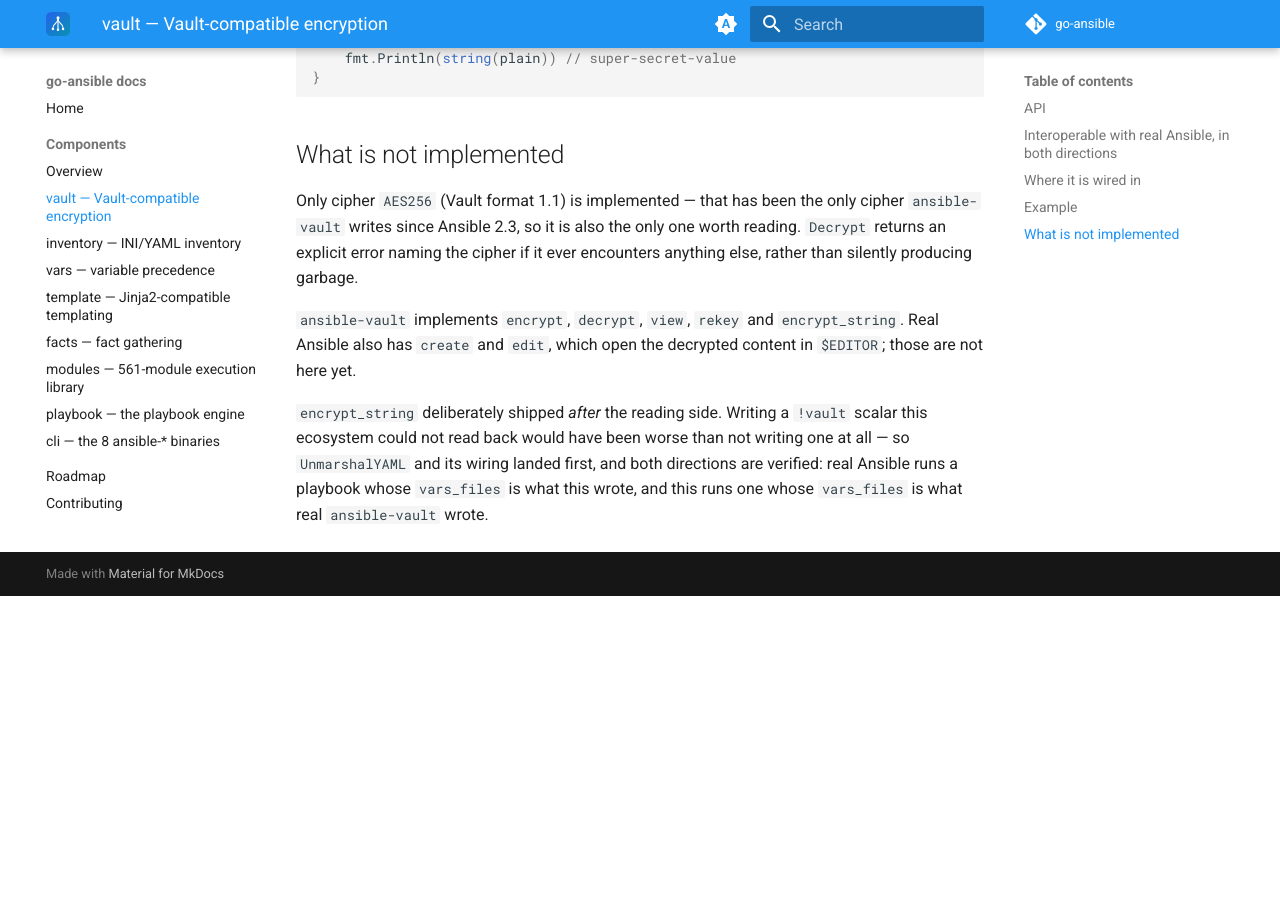
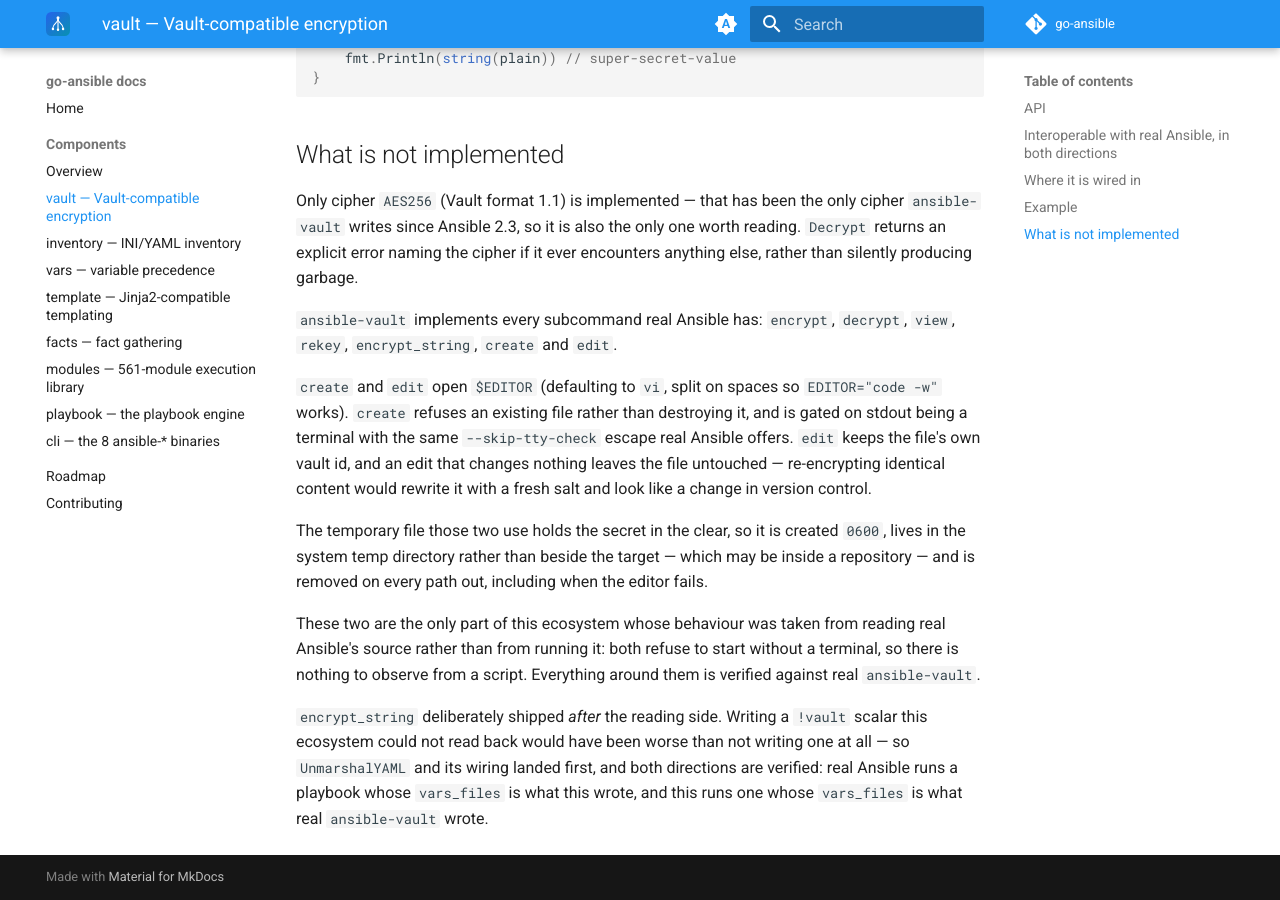
Before and after one commit to go-ansible/docs, an MkDocs documentation site: the page built from docs/components/vault.md, in a window 1280 px wide and 900 px high, scrolled down 2489 px. Built offline with MkDocs 1.6.1 and Material for MkDocs 9.7.7, drawn with Linux system fonts in a browser that asks for light colours; the version menu is left out; before the commit the page ends 3085 px from its top, so only the background shows below that.

Commit message:
Document create and edit, and what could not be measured (#32)
ansible-vault is now complete. Records the editor semantics, the
temporary-file handling, and — plainly — that these two are the only
behaviour in this ecosystem taken from reading rather than running, since
both refuse to start without a terminal.

Co-authored-by: Claude Opus 5 <noreply@anthropic.com>

```diff
--- a/docs/components/vault.md
+++ b/docs/components/vault.md
@@ -125,9 +125,26 @@ only cipher `ansible-vault` writes since Ansible 2.3, so it is also the only
 one worth reading. `Decrypt` returns an explicit error naming the cipher if it
 ever encounters anything else, rather than silently producing garbage.
 
-`ansible-vault` implements `encrypt`, `decrypt`, `view`, `rekey` and
-`encrypt_string`. Real Ansible also has `create` and `edit`, which open the
-decrypted content in `$EDITOR`; those are not here yet.
+`ansible-vault` implements every subcommand real Ansible has: `encrypt`,
+`decrypt`, `view`, `rekey`, `encrypt_string`, `create` and `edit`.
+
+`create` and `edit` open `$EDITOR` (defaulting to `vi`, split on spaces so
+`EDITOR="code -w"` works). `create` refuses an existing file rather than
+destroying it, and is gated on stdout being a terminal with the same
+`--skip-tty-check` escape real Ansible offers. `edit` keeps the file's own
+vault id, and an edit that changes nothing leaves the file untouched —
+re-encrypting identical content would rewrite it with a fresh salt and look
+like a change in version control.
+
+The temporary file those two use holds the secret in the clear, so it is
+created `0600`, lives in the system temp directory rather than beside the
+target — which may be inside a repository — and is removed on every path
+out, including when the editor fails.
+
+These two are the only part of this ecosystem whose behaviour was taken
+from reading real Ansible's source rather than from running it: both
+refuse to start without a terminal, so there is nothing to observe from a
+script. Everything around them is verified against real `ansible-vault`.
 
 `encrypt_string` deliberately shipped *after* the reading side. Writing a
 `!vault` scalar this ecosystem could not read back would have been worse than
```
